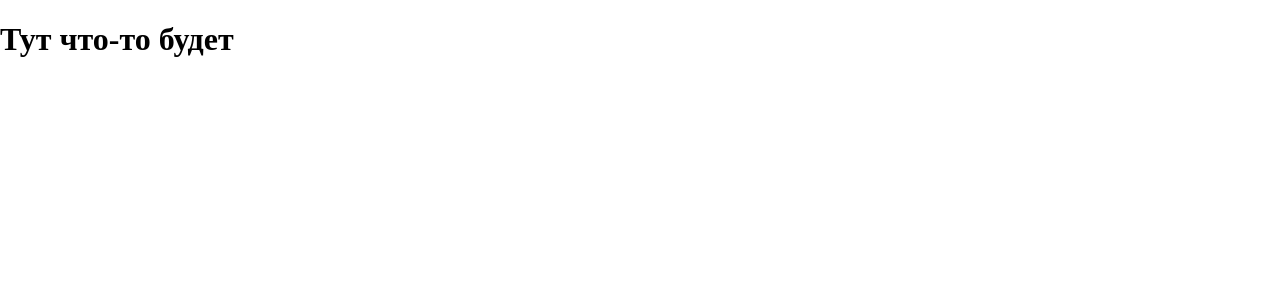
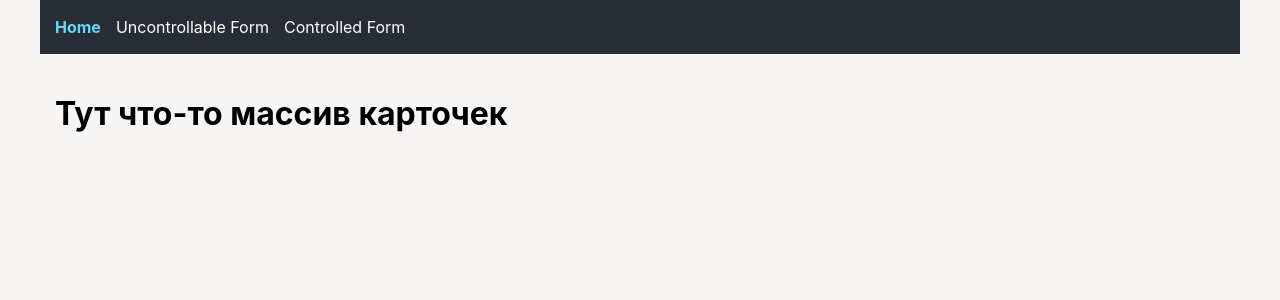
Before and after one commit to AlexOlga/react_form, a React (Vite) app: page / in a window 1280 px wide. Shown: the top 300 px of the page. Built offline with nearby package versions, Linux system fonts and the light colour scheme.

Commit message:
feat: routers

```diff
--- a/src/App.tsx
+++ b/src/App.tsx
@@ -1,10 +1,19 @@
 import React from 'react';
+import { Outlet } from 'react-router-dom';
+import RoutesApp from './components/rootes';
+import Navigation from './components/navigation/navigation';
 
 function App() {
   return (
-    <>
-      <h1>Тут что-то будет</h1>
-    </>
+    <div className="wrapper">
+      <header className="header">
+        <Navigation />
+      </header>
+      <main className="main">
+        <Outlet />
+        <RoutesApp />
+      </main>
+    </div>
   );
 }
 
--- /dev/null
+++ b/src/components/navigation/navigation.css
@@ -0,0 +1,17 @@
+.nav {
+  display: flex;
+}
+
+.link {
+  color: #fff;
+  margin-right: 15px;
+  text-decoration: none;
+}
+
+.link:hover {
+  color: #0a657e;
+}
+.active {
+  color: #61dafb;
+  font-weight: bold;
+}
--- /dev/null
+++ b/src/components/navigation/navigation.tsx
@@ -0,0 +1,21 @@
+import React from 'react';
+import { NavLink } from 'react-router-dom';
+import './navigation.css';
+
+function Navigation() {
+  return (
+    <nav className="nav" id="navbar">
+      <NavLink end to="/" className="link">
+        Home
+      </NavLink>
+      <NavLink to="/uncontrollable" className="link">
+        Uncontrollable Form
+      </NavLink>
+      <NavLink to="/сontrolled" className="link">
+        Controlled Form
+      </NavLink>
+    </nav>
+  );
+}
+
+export default Navigation;
--- /dev/null
+++ b/src/components/rootes.tsx
@@ -0,0 +1,17 @@
+import { Route, Routes } from 'react-router-dom';
+import UncontrollableForm from '../pages/uncontrollable-form';
+import Home from '../pages/home';
+import ControlledForm from '../pages/controlled-form';
+import Notfoundpage from '../pages/not-found-page';
+
+function RoutesApp() {
+  return (
+    <Routes>
+      <Route path="/" element={<Home />} />
+      <Route path="uncontrollable" element={<UncontrollableForm />} />
+      <Route path="сontrolled" element={<ControlledForm />} />
+      <Route path="*" element={<Notfoundpage />} />
+    </Routes>
+  );
+}
+export default RoutesApp;
--- a/src/index.css
+++ b/src/index.css
@@ -1,6 +1,41 @@
+:root {
+  font-family: Inter, system-ui, Avenir, Helvetica, Arial, sans-serif;
+  line-height: 1.5;
+  font-weight: 400;
+  font-synthesis: none;
+  text-rendering: optimizeLegibility;
+  -webkit-font-smoothing: antialiased;
+  -moz-osx-font-smoothing: grayscale;
+  -webkit-text-size-adjust: 100%;
+}
+
+html {
+  scroll-behavior: smooth;
+}
+* {
+  box-sizing: border-box;
+}
+
 body {
-  margin: 0;
   display: flex;
-  min-width: 320px;
-  min-height: 100vh;
+  flex-direction: column;
+  justify-content: space-between;
+  margin: 0 auto;
+  background-color: #f7f4f4;
 }
+.wrapper {
+  max-width: 1200px;
+  margin: 0 auto;
+}
+.header {
+  background-color: #282c34;
+  margin: 0 auto;
+  display: flex;
+  align-items: center;
+  padding: 15px;
+  width: 100%;
+}
+
+.main {
+  padding: 15px;
+}
--- a/src/main.tsx
+++ b/src/main.tsx
@@ -1,10 +1,13 @@
 import React from 'react';
 import ReactDOM from 'react-dom/client';
-import App from './App.tsx';
+import { BrowserRouter } from 'react-router-dom';
+import App from './App';
 import './index.css';
 
 ReactDOM.createRoot(document.getElementById('root')!).render(
   <React.StrictMode>
-    <App />
+    <BrowserRouter>
+      <App />
+    </BrowserRouter>
   </React.StrictMode>
 );
--- /dev/null
+++ b/src/pages/controlled-form.tsx
@@ -0,0 +1,10 @@
+import React from 'react';
+function ControlledForm() {
+  return (
+    <>
+      <h1>React hook Form</h1>
+    </>
+  );
+}
+
+export default ControlledForm;
--- /dev/null
+++ b/src/pages/home.tsx
@@ -0,0 +1,10 @@
+import React from 'react';
+function Home() {
+  return (
+    <>
+      <h1>Тут что-то массив карточек</h1>
+    </>
+  );
+}
+
+export default Home;
--- /dev/null
+++ b/src/pages/not-found-page.tsx
@@ -0,0 +1,11 @@
+import { Link } from 'react-router-dom';
+
+function Notfoundpage() {
+  return (
+    <div>
+      This page doesn&apos;t exist. Go <Link to="/">home</Link>
+    </div>
+  );
+}
+
+export default Notfoundpage;
--- /dev/null
+++ b/src/pages/uncontrollable-form.tsx
@@ -0,0 +1,10 @@
+import React from 'react';
+function UncontrollableForm() {
+  return (
+    <>
+      <h1>uncontrole Form</h1>
+    </>
+  );
+}
+
+export default UncontrollableForm;
```
